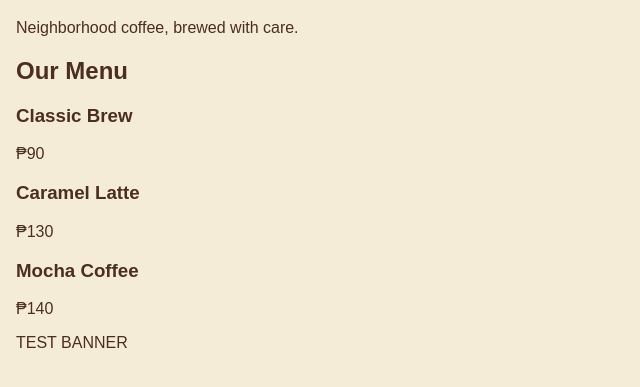
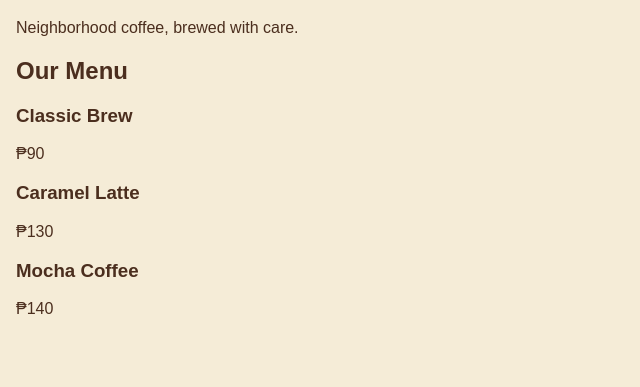
Before and after one commit to katehyacinthcdscdb-commits/bahay-kape, a plain HTML site: page index.html in a window 1280 px wide. Shown: the part 77-464 px from the top of the page, without its empty margins (0-640 px from the left). Drawn offline with Linux system fonts and the light colour scheme.

Commit message:
Revert "Add test banner"
This reverts commit 509114d3c182a61c0e6ee0c359be118fd4ede2a8.

```diff
--- a/index.html
+++ b/index.html
@@ -29,6 +29,5 @@
             <p>₱140</p>
         </div>
     </section>
-    <p>TEST BANNER</p>
 </body>
 </html>
```
